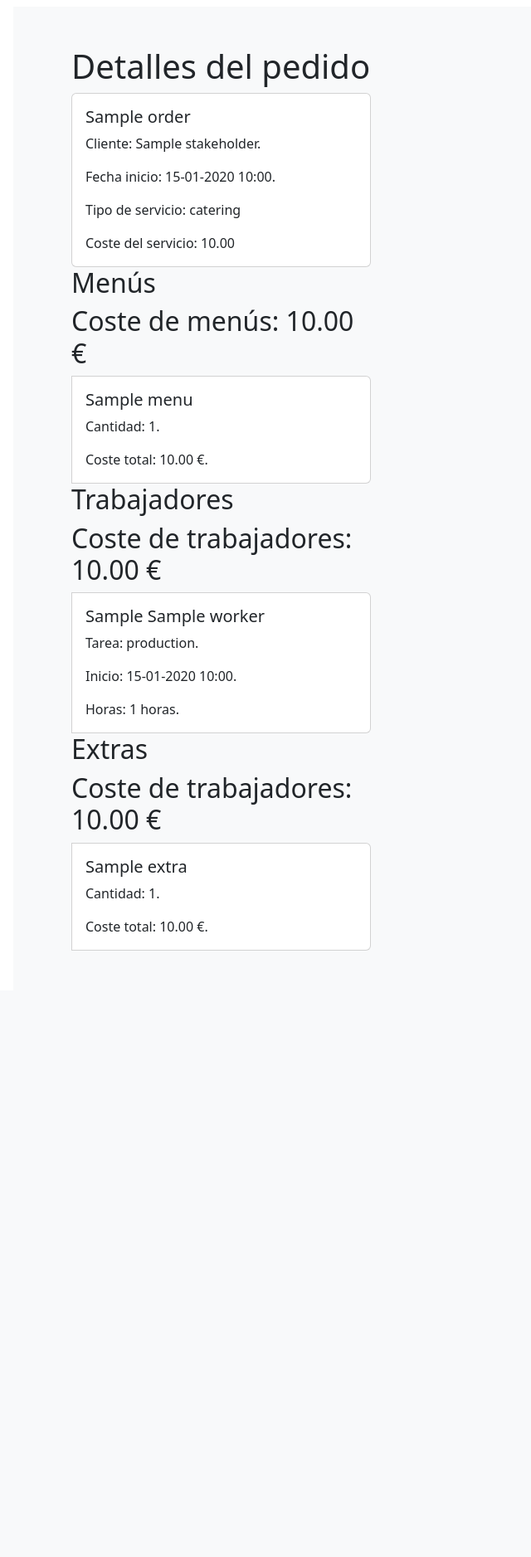
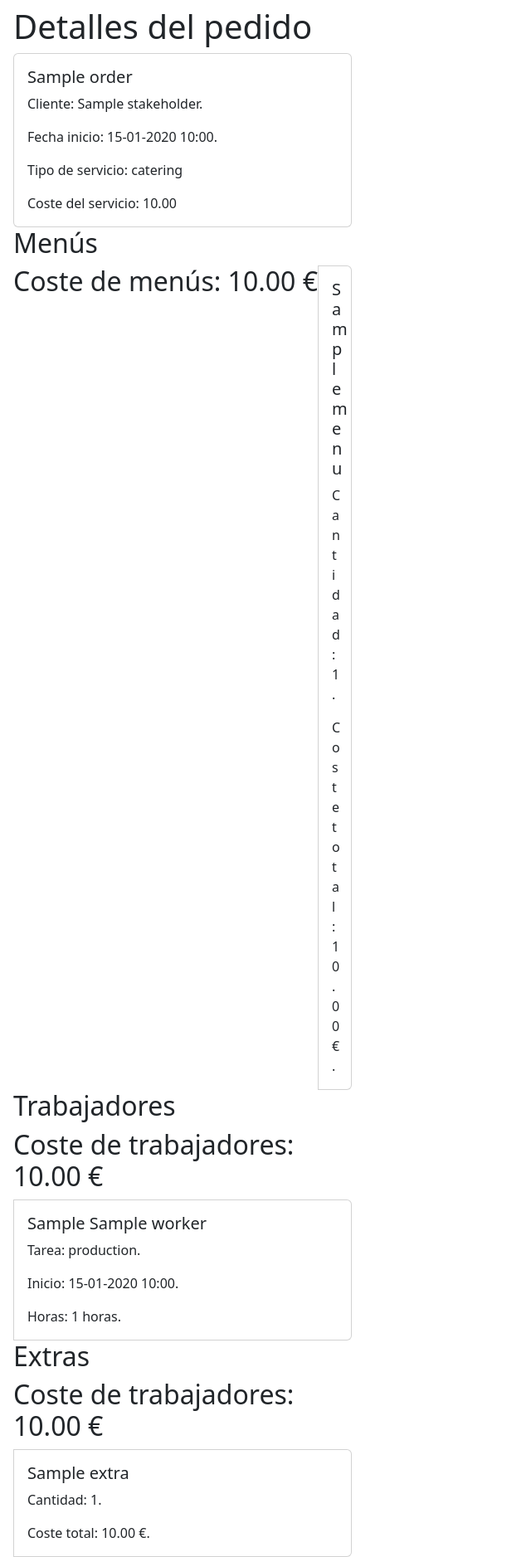
Before and after one commit to sforceas/rpa_abarka_coop, a Django app: page /order/1/ in a window 1280 px wide. Shown: the part 56-1933 px from the top of the page at 83% size, without its empty margins (0-640 px from the left). Before the commit the page ends 1202 px from the top, so only its background shows below. Run offline with Django 3.2, Linux system fonts and the light colour scheme; tables that the repository leaves empty hold one stand-in row (values such as "Sample post"); some libraries are stand-ins or nearby versions.

Commit message:
Cambios en orders.detail.html

```diff
--- a/orders/templates/orders/detail.html
+++ b/orders/templates/orders/detail.html
@@ -8,9 +8,6 @@
 
 
 <!--Detalle de pedido-->
-
-<div class="album py-5 bg-light">
-  <div class="container">
 
 <h1>Detalles del pedido</h1>
 <div class="row row-cols-1 row-cols-sm-2 row-cols-md-3 g-3">
@@ -75,8 +72,4 @@
         {% endfor %}
     </div>
 </div>
-
-  </div>
-</div>
-
 {% endblock %}
--- a/orders/views.py
+++ b/orders/views.py
@@ -1,6 +1,8 @@
 from django.shortcuts import render
 
+
 from orders.models import ConcreteExtraInOrder, ConcreteMenuInOrder, ConcreteWorkerInOrder, Order
+
 
 # Create your views here.
 
```
Lines whose indentation alone changed are shown as unchanged.
